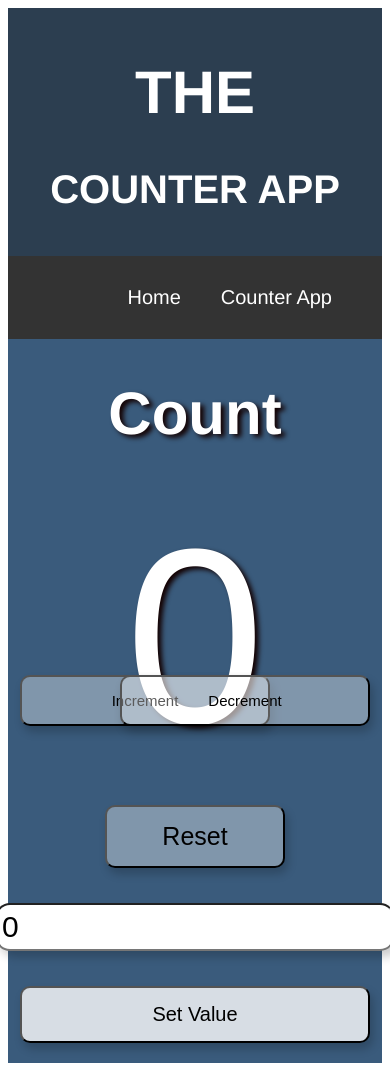
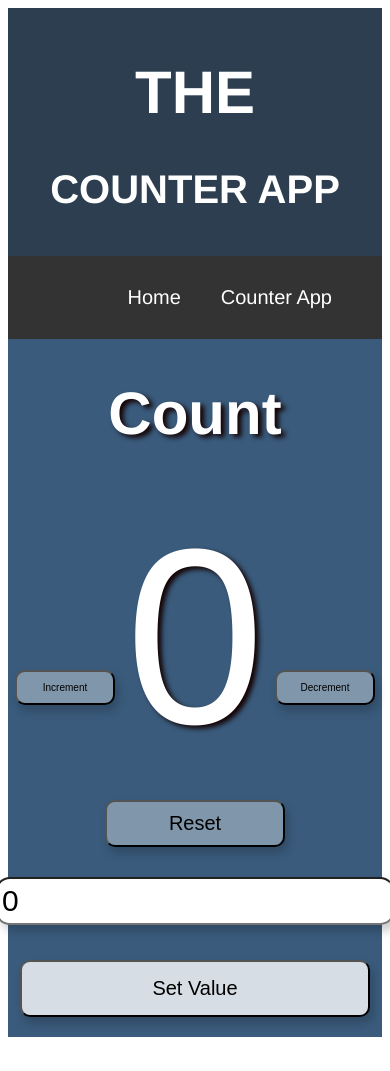
Before and after one commit to okafor-zag/Altschool-semister-3, a Vue app: page /counter in a window 390 px wide. After the commit the page ends 1045 px from the top, so only its background shows below. Built offline with nearby package versions, Linux system fonts and the light colour scheme.

Commit message:
ui for phones

```diff
--- a/src/components/HelloWorld.vue
+++ b/src/components/HelloWorld.vue
@@ -128,4 +128,20 @@ input{
   background-color: #ffffff5b;
   color: #000;
 }
+
+@media screen and (max-width: 1024px){
+  .increase-btn,
+  .decrease-btn{
+    width: 100px;
+    font-size: 10px;
+  padding: 10px;
+  margin: 5px;
+  }
+
+  .reset-btn{
+    font-size: 20px;
+  padding: 10px;
+  margin: 15px
+  }
+}
 </style>
--- a/src/components/LandingPage.vue
+++ b/src/components/LandingPage.vue
@@ -45,4 +45,15 @@
   box-shadow: 4px 4px 0px 0px #000;
   cursor: pointer;
 }
+
+@media screen and (max-width: 1024px) {
+  .card {
+    font-size: 16px;
+    padding: 10px;
+  }
+  .card .section{
+    margin: 10px 20px;
+    padding: 5px;
+  }
+}
 </style>
--- a/src/components/NotFound.vue
+++ b/src/components/NotFound.vue
@@ -28,12 +28,14 @@
     font-size: 62px;
     font-weight: 600;
     color: red;
+    margin: 20px 0;
   }
 
   .error1{
     font-size: 15px;
     font-weight: bold;
     color: seashell;
+    margin: 0;
   }
   .btn{
     background-color: #333;
@@ -44,5 +46,14 @@
     text-decoration: none;
     font-size: 10px;
     cursor: pointer;
+    margin: 30px;
+  }
+
+  @media screen and (max-width: 1024px){
+    .btn,
+    .error,
+    .error1{
+        margin: 30px 0;
+    }
   }
   </style>
```
